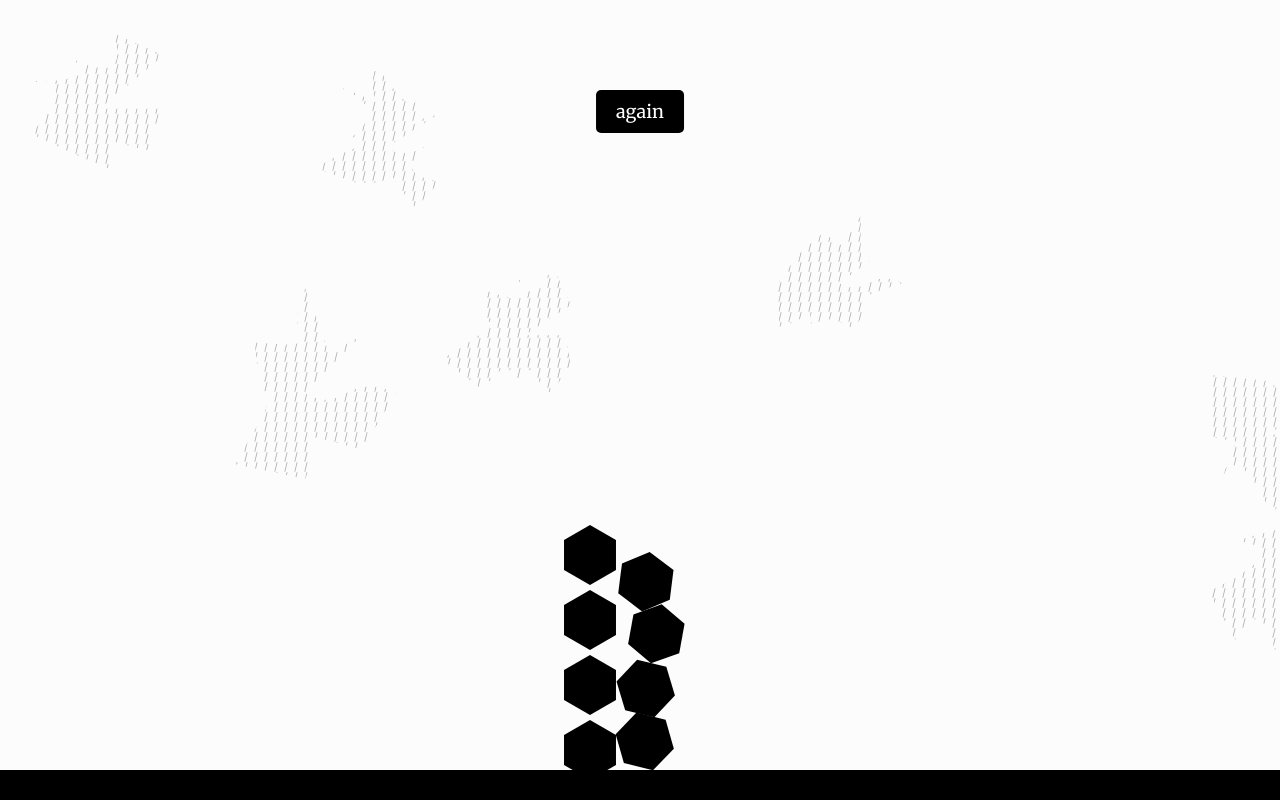
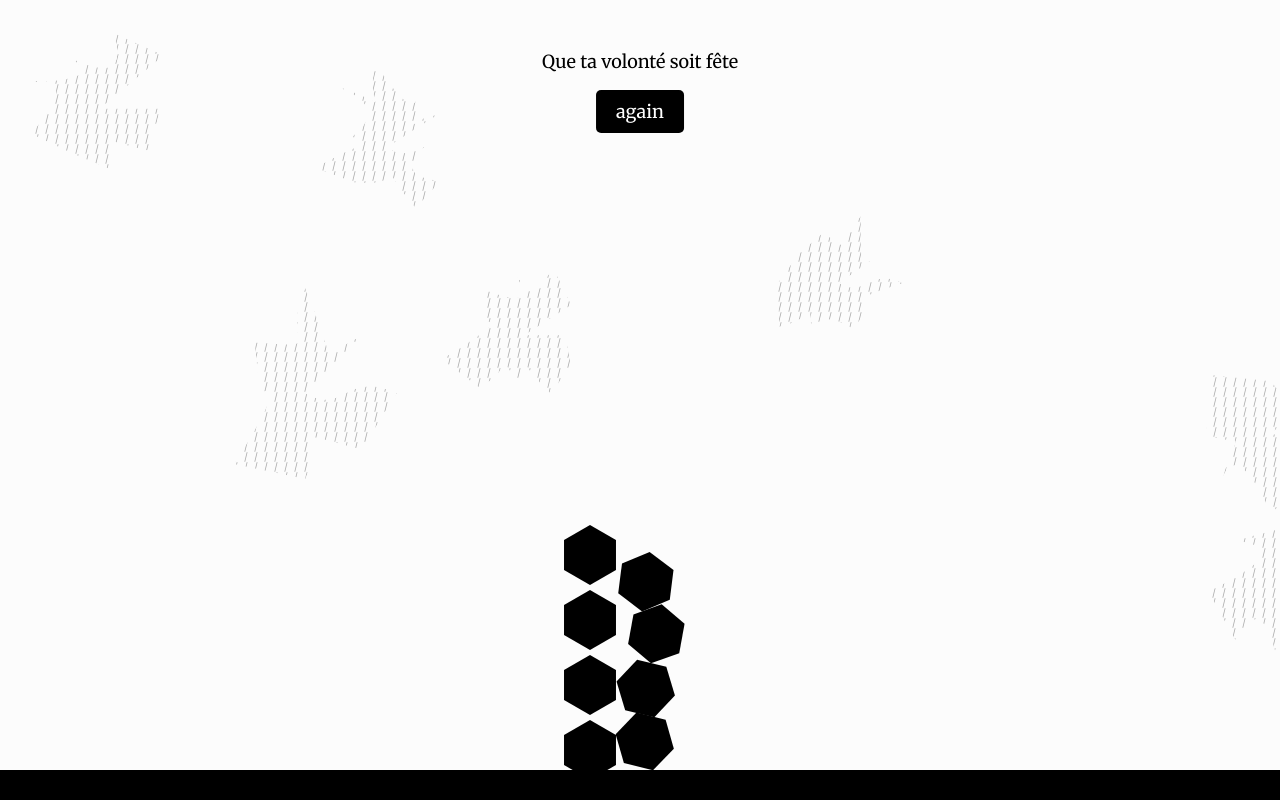
Before and after one commit to madihg/elo-2025, a website: page towers.html in a window 1280 px wide. Both pictures are taken after a click on the button "again". Drawn offline with nearby package versions, Linux system fonts and the light colour scheme; animation ran at ten frames a second.

Commit message:
Add French sentences to towers page - cycling through 'Que ta volonté soit faite/fait/fête' when clicking again button

```diff
--- a/public/client.js
+++ b/public/client.js
@@ -69,7 +69,7 @@ function displaySubmissions() {
     submissionsDiv.innerHTML = ''; // Clear existing
 
     submissions.forEach(submission => {
-        const sentenceDiv = document.createElement('div');
+    const sentenceDiv = document.createElement('div');
         sentenceDiv.textContent = submission.text;
         sentenceDiv.style.margin = '10px 0';
         sentenceDiv.style.padding = '10px';
@@ -79,8 +79,8 @@ function displaySubmissions() {
         sentenceDiv.style.border = '1px solid #ddd';
         sentenceDiv.style.fontFamily = 'Times New Roman, serif';
         sentenceDiv.style.fontSize = '16px';
-        submissionsDiv.appendChild(sentenceDiv);
-    });
+    submissionsDiv.appendChild(sentenceDiv);
+});
 }
 
 function updateUserCount(count) {
--- a/towers.html
+++ b/towers.html
@@ -41,6 +41,18 @@
             /* Add this line to round the corners */
         }
 
+        #message-display {
+            position: absolute;
+            top: 50px;
+            left: 50%;
+            transform: translateX(-50%);
+            font-size: 18px;
+            font-family: 'Merriweather', serif;
+            color: black;
+            text-align: center;
+            z-index: 10;
+            display: none;
+        }
 
 
         #shape-container {
@@ -66,6 +78,7 @@
     </div>
 
     <button id="reset-button">again</button>
+    <div id="message-display"></div>
 
     <script>
         const Engine = Matter.Engine,
@@ -91,14 +104,12 @@
         });
 
         const resetButton = document.getElementById('reset-button');
+        const messageDisplay = document.getElementById('message-display');
 
         const messages = [
-            "Knock the blocks of reality",
-            "Rock its indifference",
-            "See it (un)waver",
-            "Normality, unrelenting",
-            "Distance vacuumed",
-            "Moved yet unmoored"
+            "Que ta volonté soit faite",
+            "Que ta volonté soit fait",
+            "Que ta volonté soit fête"
         ];
         let currentMessageIndex = 0;
 
@@ -184,6 +195,9 @@
             Composite.add(world, ground);
             resetButton.style.display = 'none';
             rightTowerFallen = false;
+            currentMessageIndex = (currentMessageIndex + 1) % messages.length;
+            messageDisplay.textContent = messages[currentMessageIndex];
+            messageDisplay.style.display = 'block';
         });
 
         Runner.run(engine);
```
